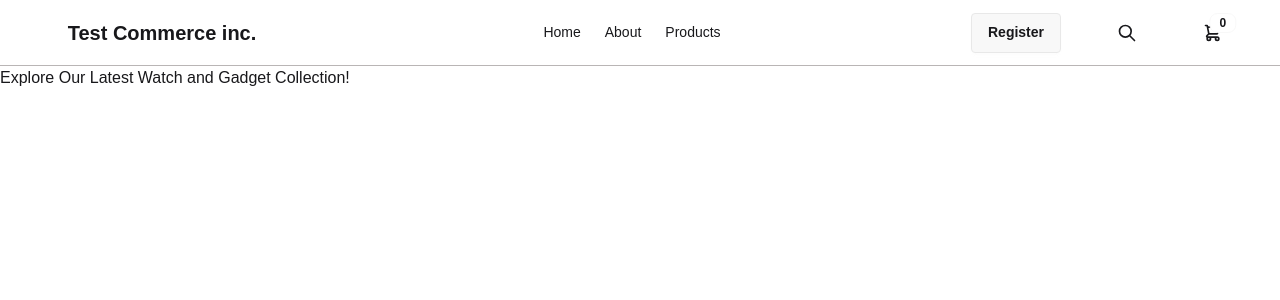
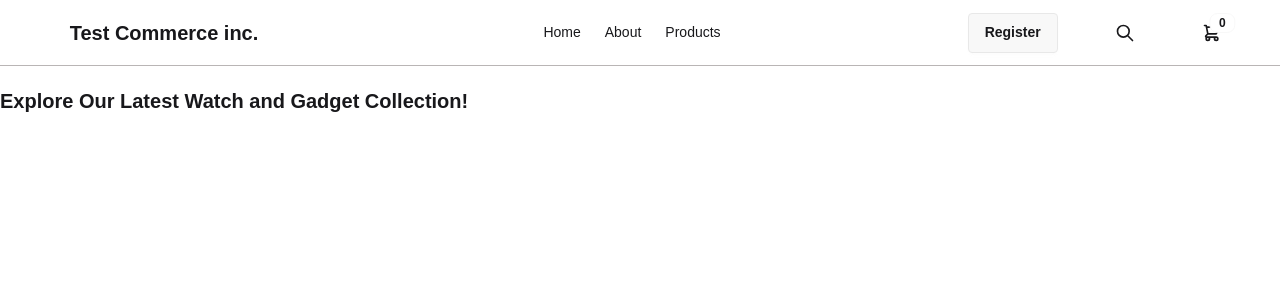
Before and after one commit to JavaGuru-Frontend/reactEcomerceLearning, a React (Vite) app: page / in a window 1280 px wide. Shown: the top 300 px of the page. Built offline with nearby package versions, Linux system fonts and the light colour scheme.

Commit message:
_fine_tuning

```diff
--- a/src/App.css
+++ b/src/App.css
@@ -10,49 +10,3 @@ body {
   margin: 0;
   font-family: Arial, sans-serif;
 }
-
-.container{
-		display: flex;
-		 flex-wrap: inherit;
-		 align-items: center;
-		 justify-content: space-between;
-}
-
-.navbar {
-	background-color: rgba(255, 255, 255, 0.678);
-	border-bottom: 0.3px solid #b9b5b5;
-	backdrop-filter: blur(8px);
-  position: sticky;
-  top: 0;
-  z-index: 1000;
-  display: flex;
-  justify-content: space-between;
-  padding-inline: 1rem;
-	padding-block: 0.5rem;
-  align-items: center;
-  width: 100%;
-  min-height: 4rem;
-  padding: .5rem;
-  border-bottom: 0.3px solid #b9b5b5;
-}
-
-.navbar-start{
-	justify-content: flex-start;
-    align-items: center;
-    width: 25%;
-    display: inline-flex
-}
-
-.navbar-center{
-	justify-content: center;
-	align-items: center;
-	width: 50%;
-	display: inline-flex;
-}
-.navbar-end{
-	justify-content: flex-end;
-	align-items: center;
-	width: 25%;
-	margin-right: 1em;
-	display: inline-flex
-}
--- a/src/App.tsx
+++ b/src/App.tsx
@@ -3,51 +3,14 @@ import './App.css';
 import Home from './pages/home/Home';
 import About from './pages/about/About';
 import Product from './pages/product/Product';
+import Navbar from './components/Navbar/Navbar';
 
 function App() {
   return (
 
-
-    <Router>
-
-
-
-      <nav className="navbar bg-base-100 mb-48 ">
-		 <div className='container'>
-			<div className="navbar-start">
-				<a class="btn btn-ghost text-xl">Test Commerce inc.</a>
-			</div>
-
-			<div className="navbar-center">
-				<ul className="menu menu-horizontal px-1">
-				<li>
-					<Link className='' to="/">Home</Link>
-				</li>
-				<li>
-					<Link to="/about">About</Link>
-				</li>
-				<li>
-					<Link to="/product">Products</Link>
-				</li>
-			</ul>
-		  </div>
-
-		  <div class="navbar-end">
-   			 <a class="btn">Register</a>
-    			<button class="btn btn-ghost btn-circle">
-     				 <svg xmlns="http://www.w3.org/2000/svg" class="h-5 w-5" fill="none" viewBox="0 0 24 24" stroke="currentColor"> <path stroke-linecap="round" stroke-linejoin="round" stroke-width="2" d="M21 21l-6-6m2-5a7 7 0 11-14 0 7 7 0 0114 0z" /> </svg>
-   			 </button>
-    			<button class="btn btn-ghost btn-circle">
-					 <div tabindex="0" role="button" class="btn btn-ghost btn-circle">
-      			  <div class="indicator">
-          				<svg xmlns="http://www.w3.org/2000/svg" class="h-5 w-5" fill="none" viewBox="0 0 24 24" stroke="currentColor"> <path stroke-linecap="round" stroke-linejoin="round" stroke-width="2" d="M3 3h2l.4 2M7 13h10l4-8H5.4M7 13L5.4 5M7 13l-2.293 2.293c-.63.63-.184 1.707.707 1.707H17m0 0a2 2 0 100 4 2 2 0 000-4zm-8 2a2 2 0 11-4 0 2 2 0 014 0z" /> </svg>
-          				<span class="badge badge-sm indicator-item">0</span>
-        				</div>
-      			</div>
-   			 </button>
-  			</div>
-		</div>
-      </nav>
+<Router>
+ <>
+<Navbar />
       <main>
         <Routes>
           <Route path="/" element={<Home />} />
@@ -55,6 +18,7 @@ function App() {
           <Route path="/product" element={<Product />} />
         </Routes>
       </main>
+		</>
     </Router>
   );
 }
--- a/src/components/Category/Categories.tsx
+++ b/src/components/Category/Categories.tsx
@@ -1,4 +1,5 @@
 import { useEffect, useState } from "react";
+import "./Categories.css";
 
 interface CategoriesProps {
 	onCategoryClick: (category: string) => void;
@@ -23,22 +24,26 @@ function Categories({onCategoryClick, title}: CategoriesProps) {
 }, []);
 
 if (loading) {
-	return <div>Loading...</div>;
+	return <span className="loading loading-dots loading-lg"></span>;
 }
 
 
   return (
-	<ul>
-		{title && <h2>{title}</h2>}
+	<ul className="menu bg-base-200 rounded-box w-56">
+		{title && <li className="menu-title">{title}</li>}
 		{categories.map((category: string) => (
-			<li
+
+		<li className="wide"><a className="wide"
 				key={category}
 				onClick={() => onCategoryClick(category)}
 			>
 				{category}
+				</a>
 			</li>
+
 		))}
 	</ul>
+
 
   )
 
--- /dev/null
+++ b/src/components/Category/categories.css
@@ -0,0 +1,3 @@
+.wide{
+	width: 100%;
+ }
--- /dev/null
+++ b/src/components/Input/Input.tsx
@@ -0,0 +1,28 @@
+interface InputProps {
+	type?: string;
+	placeholder?: string;
+	onChange?: ( event: React.ChangeEvent<HTMLInputElement> ) => void;
+}
+
+function Input({type, placeholder, onChange}: InputProps ){
+
+	return (
+            	<label className="input">
+							<svg className="h-[1em] opacity-50" xmlns="http://www.w3.org/2000/svg" viewBox="0 0 24 24">
+							<g
+								strokeLinejoin="round"
+								strokeLinecap="round"
+								strokeWidth="2.5"
+								fill="none"
+								stroke="currentColor"
+							>
+									<circle cx="11" cy="11" r="8"></circle>
+									<path d="m21 21-4.3-4.3"></path>
+								</g>
+							</svg>
+						<input type={type} required placeholder={placeholder} onChange={onChange}/>
+					</label>
+
+	);
+}
+export default Input;
--- /dev/null
+++ b/src/components/Navbar/Navbar.module.css
@@ -0,0 +1,48 @@
+@import "tailwindcss";
+@plugin "daisyui";
+
+.container{
+	display: flex;
+	 flex-wrap: inherit;
+	 align-items: center;
+	 justify-content: space-between;
+}
+
+.navbar {
+background-color: rgba(255, 255, 255, 0.678);
+border-bottom: 0.3px solid #b9b5b5;
+backdrop-filter: blur(8px);
+position: sticky;
+top: 0;
+z-index: 1000;
+display: flex;
+justify-content: space-between;
+padding-inline: 1rem;
+padding-block: 0.5rem;
+align-items: center;
+width: 100%;
+min-height: 4rem;
+padding: .5rem;
+border-bottom: 0.3px solid #b9b5b5;
+}
+
+.navbar_start{
+justify-content: flex-start;
+ align-items: center;
+ width: 25%;
+ display: inline-flex
+}
+
+.navbar_center{
+justify-content: center;
+align-items: center;
+width: 50%;
+display: inline-flex;
+}
+.navbar_end{
+justify-content: flex-end;
+align-items: center;
+width: 25%;
+margin-right: 1em;
+display: inline-flex
+}
--- /dev/null
+++ b/src/components/Navbar/Navbar.tsx
@@ -0,0 +1,46 @@
+import { BrowserRouter as Router, Routes, Route, Link } from 'react-router-dom';
+import styles from './Navbar.module.css';
+
+function Navbar() {
+	return (
+
+		<nav className={styles.navbar}>
+		<div className={styles.container}>
+		  <div className={styles.navbar_start}>
+			  <a className="btn btn-ghost text-xl">Test Commerce inc.</a>
+		  </div>
+		  <div className={styles.navbar_center}>
+			  <ul className="menu menu-horizontal px-12">
+			  <li>
+				  <Link to="/">Home</Link>
+			  </li>
+			  <li>
+				  <Link to="/about">About</Link>
+			  </li>
+			  <li>
+				  <Link to="/product">Products</Link>
+			  </li>
+		  </ul>
+		 </div>
+
+		 <div className={styles.navbar_end}>
+				<a className="btn">Register</a>
+				<button className="btn btn-ghost btn-circle">
+					  <svg xmlns="http://www.w3.org/2000/svg" class="h-5 w-5" fill="none" viewBox="0 0 24 24" stroke="currentColor"> <path stroke-linecap="round" stroke-linejoin="round" stroke-width="2" d="M21 21l-6-6m2-5a7 7 0 11-14 0 7 7 0 0114 0z" /> </svg>
+				</button>
+				<button className="btn btn-ghost btn-circle">
+					<div tabIndex="0" role="button" class="btn btn-ghost btn-circle">
+					 <div className="indicator">
+							<svg xmlns="http://www.w3.org/2000/svg" class="h-5 w-5" fill="none" viewBox="0 0 24 24" stroke="currentColor"> <path stroke-linecap="round" stroke-linejoin="round" stroke-width="2" d="M3 3h2l.4 2M7 13h10l4-8H5.4M7 13L5.4 5M7 13l-2.293 2.293c-.63.63-.184 1.707.707 1.707H17m0 0a2 2 0 100 4 2 2 0 000-4zm-8 2a2 2 0 11-4 0 2 2 0 014 0z" /> </svg>
+							<span className="badge badge-sm indicator-item">0</span>
+						 </div>
+				  </div>
+				</button>
+			 </div>
+	  </div>
+	  </nav>
+
+	);
+}
+
+export default Navbar;
--- a/src/index.css
+++ b/src/index.css
@@ -5,7 +5,10 @@
 	--grey: #575757;
 	--border-radius: 10px;
 	h1 {
-		font-size: var(--text-3xl);
+		font-size: var(--text-xl);
+		font-weight: 600;
+		margin-bottom: 1em;
+		margin-top: 1em;
 	 }
 	h2 {
 		font-size: var(--text-xl);
@@ -13,4 +16,5 @@
 	h3 {
 		font-size: var(--text-lg);
 	 }
+
 }
--- a/src/pages/product/Product.css
+++ b/src/pages/product/Product.css
@@ -1,5 +1,43 @@
 .product-page {
   padding: 2rem;
+}
+
+.container {
+  max-width: 1440px;
+   	width: 100%;
+    padding-right: 15px;
+    padding-left: 15px;
+    margin-right: auto;
+    margin-left: auto;
+}
+
+.wrapper {
+	margin-top: 2em;
+}
+
+
+
+.row{
+	display: flex;
+		 flex-wrap: wrap;
+		 margin-right: -15px;
+		 margin-left: -15px;
+}
+
+.col-lg3{
+	flex: 0 0 25%;
+	max-width: 25%;
+	padding-right: 4em;
+}
+
+.col-lg9{
+	flex: 0 0 75%;
+	max-width: 75%;
+	position: relative;
+	width: 100%;
+	padding-right: 1em;
+	padding-top: 1em;
+	padding-left: 1em;
 }
 
 .product-list {
--- a/src/pages/product/Product.tsx
+++ b/src/pages/product/Product.tsx
@@ -4,7 +4,7 @@ import products from '../../data/productData';
 import ProductCard from '../../components/ProductCard';
 import Categories from '../../components/Category/Categories';
 import { useEffect, useState } from 'react';
-import {Input} from 'antd';
+import Input from '../../components/Input/input';
 
 interface Product {
 	id: 				number;
@@ -47,17 +47,23 @@ useEffect(() => {
 
   return (
     <div className="product-page">
-      <h1>Products</h1>
-			<Input className='input' placeholder="Primary"
-				placeholder="Search products..."
+		<div className="container">
+			<div className="row">
+				<div className='col-lg3'>
+						<Input
+						type="Search"
+						placeholder='Search products...'
 						onChange={getSearchData}
 						/>
+						<div className="wrapper">
 						<Categories
-			title="Categories"
+							title="Product Categories"
 							onCategoryClick={getProductData}
 						/>
-
-      <div className="product-list">
+					</div>
+				</div>
+			<div className='col-lg9'>
+     			 <div className="row">
 						{ products.length === 0 ? (
 							<span>no products</span>
 							)	: (
@@ -73,6 +79,9 @@ useEffect(() => {
 						}
 			</div>
 		</div>
+	</div>
+</div>
+</div>
   );
 }
 
```
Lines whose indentation alone changed are shown as unchanged.
